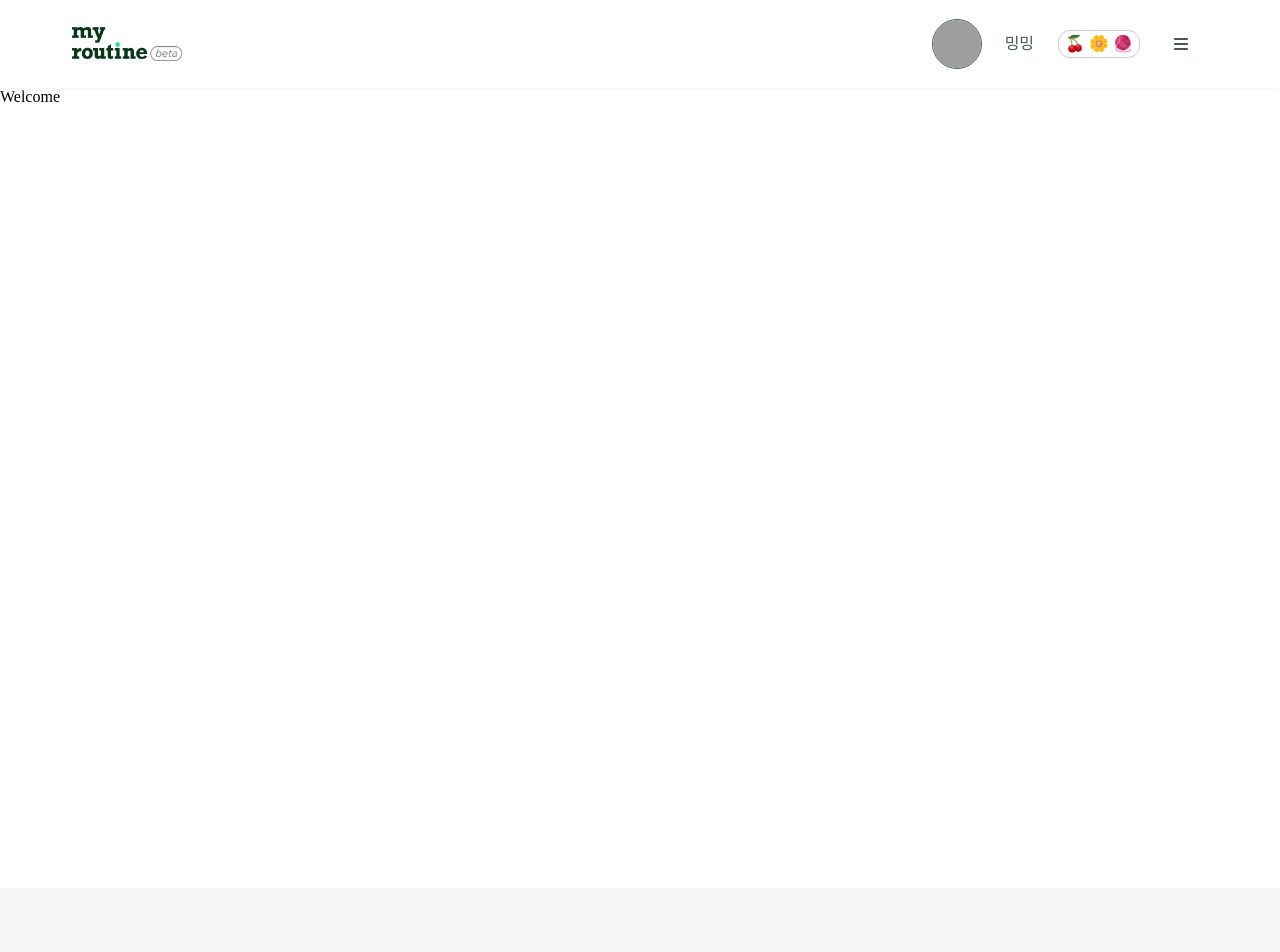
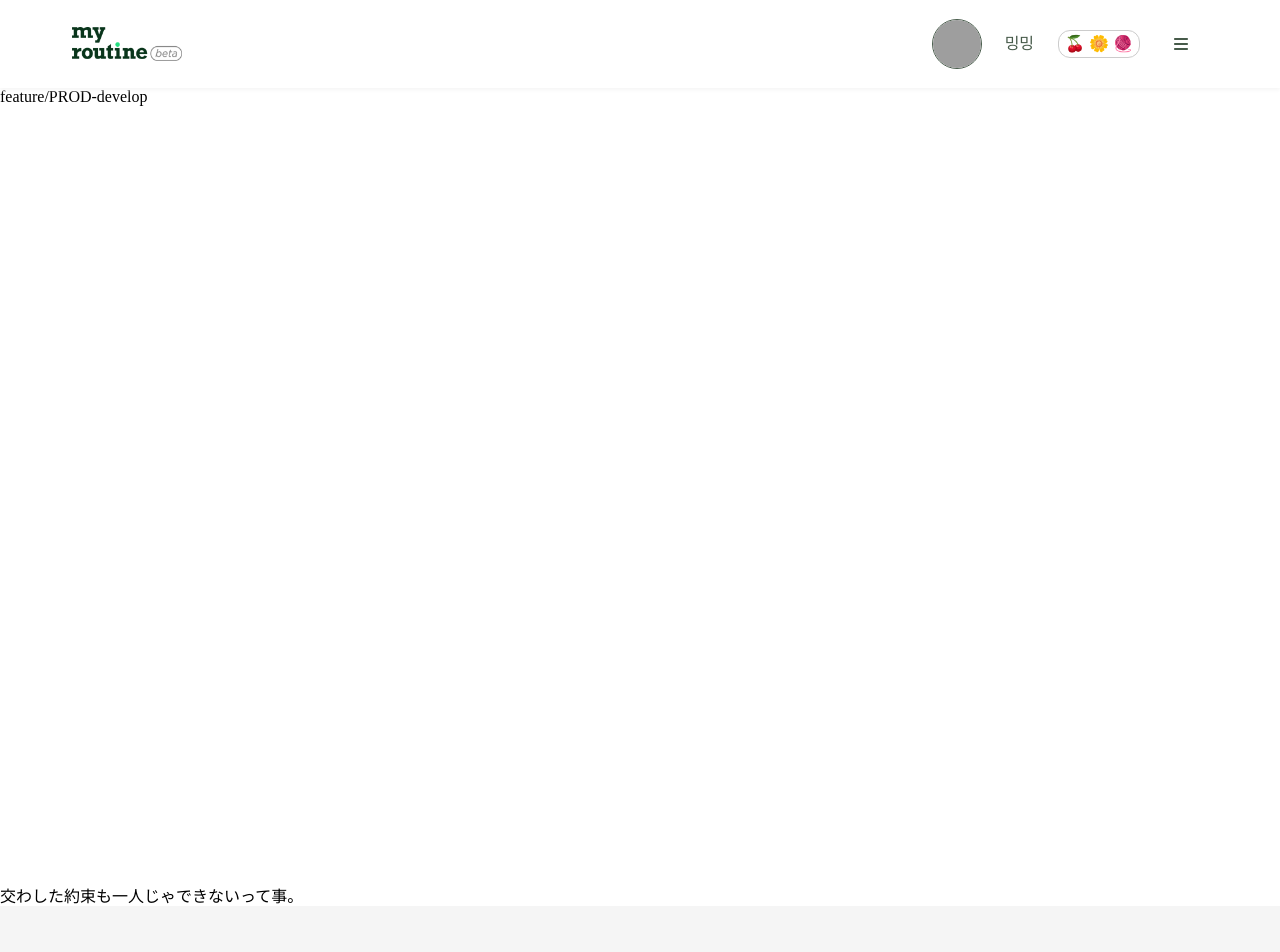
Before and after one commit to hit-that-drum/clone-my-routine, a Next.js app: page / in a window 1280 px wide. Shown: the top 952 px of the page. Built offline with nearby package versions, Linux system fonts and the light colour scheme; grey boxes are pictures that could not be loaded.

Commit message:
[feature/PROD-develop] develop push

```diff
--- a/src/app/home/page.tsx
+++ b/src/app/home/page.tsx
@@ -23,7 +23,8 @@ const Home = () => {
 
   return (
     <div className="home-container">
-      <h1 style={{ height: "100vh" }}>Welcome</h1>
+      <h1 style={{ height: "100vh" }}>feature/PROD-develop</h1>
+      <p>交わした約束も一人じゃできないって事。</p>
     </div>
   );
 };
```
